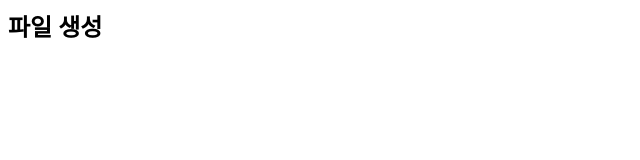
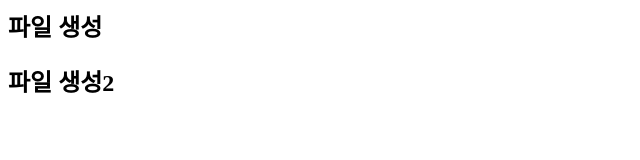
Before and after one commit to LeeAhYoungg/VSCode-GIT, a plain HTML site: page index.html in a window 1280 px wide. Shown: the whole page, without its empty margins (0-640 px from the left). Drawn offline with Linux system fonts and the light colour scheme.

Commit message:
두번째 메모 생성

```diff
--- a/index.html
+++ b/index.html
@@ -1 +1,2 @@
 <h2>파일 생성</h2>
+<h2>파일 생성2</h2>
```
